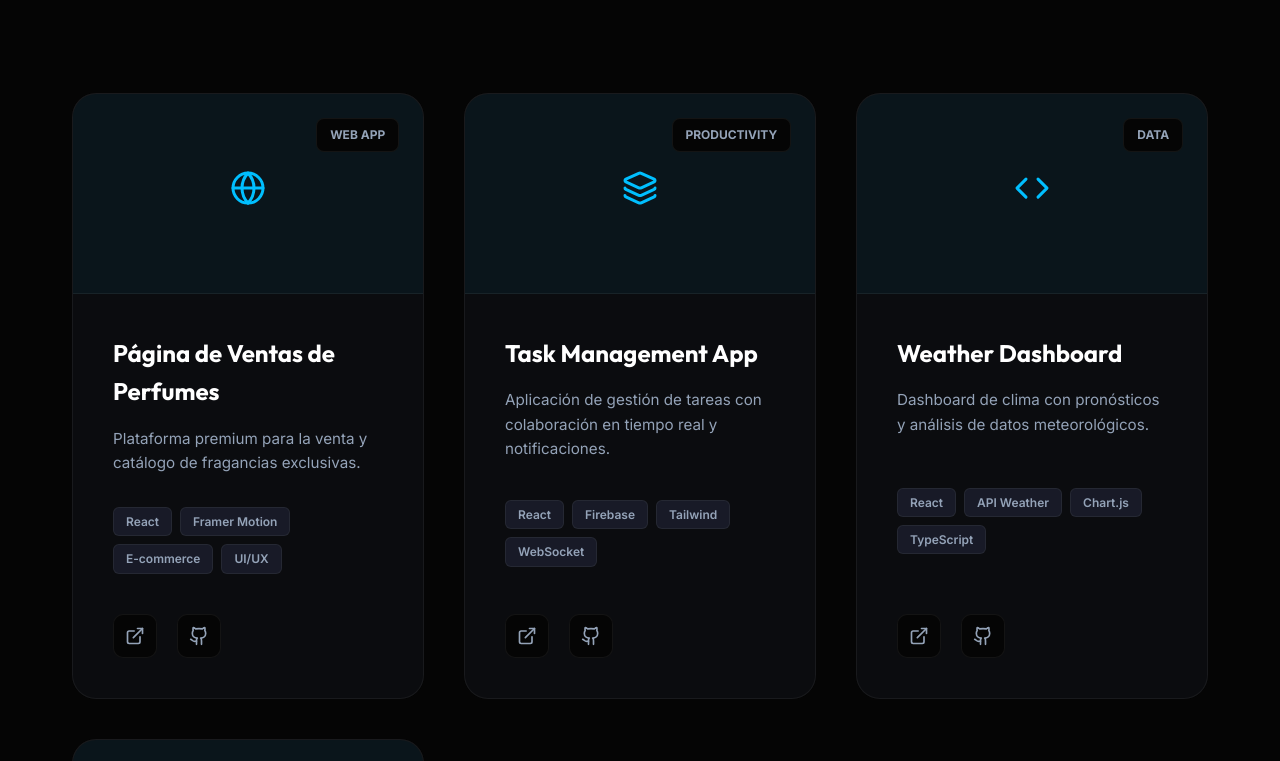
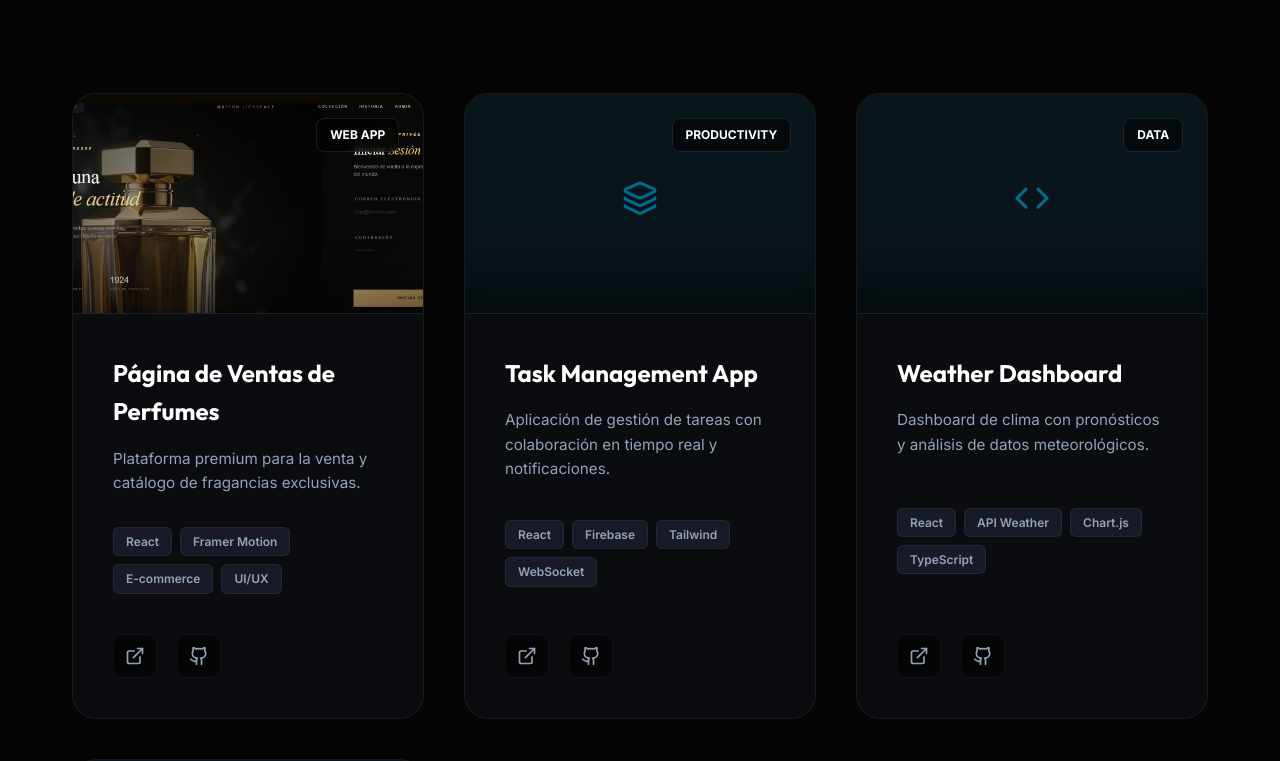
Before and after one commit to efren1998-lan/Portafolio-, a React (Vite) app: page / in a window 1280 px wide. Shown: the part 2610-3371 px from the top of the page. Built offline with nearby package versions, Linux system fonts and the light colour scheme.

Commit message:
Enhance project cards with thumbnails and gallery badges

```diff
--- a/src/components/Projects.css
+++ b/src/components/Projects.css
@@ -37,32 +37,71 @@
 }
 
 .project-header {
-  height: 200px;
+  height: 220px;
   background: hsla(var(--primary-h), var(--primary-s), var(--primary-l), 0.05);
   display: flex;
   align-items: center;
   justify-content: center;
   position: relative;
   border-bottom: 1px solid var(--border);
+  overflow: hidden;
+}
+
+.project-card-image {
+  width: 100%;
+  height: 100%;
+  object-fit: cover;
+  transition: transform 0.8s cubic-bezier(0.16, 1, 0.3, 1);
 }
 
 .project-icon-wrapper {
   color: var(--primary);
   transform: scale(1.5);
+  opacity: 0.5;
+}
+
+.project-overlay {
+  position: absolute;
+  inset: 0;
+  background: linear-gradient(to bottom, transparent 60%, rgba(0,0,0,0.4));
+  padding: 1.5rem;
+  display: flex;
+  flex-direction: column;
+  justify-content: space-between;
+  align-items: flex-end;
+  pointer-events: none;
 }
 
 .project-category {
-  position: absolute;
-  top: 1.5rem;
-  right: 1.5rem;
   padding: 0.4rem 0.8rem;
-  background: var(--bg-dark);
-  border: 1px solid var(--border);
+  background: rgba(0, 0, 0, 0.6);
+  backdrop-filter: blur(4px);
+  border: 1px solid rgba(255, 255, 255, 0.1);
   border-radius: 8px;
   font-size: 0.75rem;
   font-weight: 700;
   text-transform: uppercase;
-  color: var(--text-secondary);
+  color: white;
+}
+
+.view-gallery-badge {
+  display: flex;
+  align-items: center;
+  gap: 0.5rem;
+  padding: 0.4rem 0.8rem;
+  background: var(--primary);
+  color: var(--bg-dark);
+  border-radius: 6px;
+  font-size: 0.7rem;
+  font-weight: 700;
+  opacity: 0;
+  transform: translateY(10px);
+  transition: all 0.3s ease;
+}
+
+.project-card:hover .view-gallery-badge {
+  opacity: 1;
+  transform: translateY(0);
 }
 
 .project-content {
--- a/src/components/Projects.tsx
+++ b/src/components/Projects.tsx
@@ -141,10 +141,26 @@ export default function Projects() {
                 }}
               >
                 <div className="project-header">
-                  <div className="project-icon-wrapper">
-                    {project.icon}
+                  {project.images && project.images.length > 0 ? (
+                    <motion.img
+                      src={project.images[0]}
+                      alt={project.title}
+                      className="project-card-image"
+                      whileHover={{ scale: 1.1 }}
+                      transition={{ duration: 0.6 }}
+                    />
+                  ) : (
+                    <div className="project-icon-wrapper">
+                      {project.icon}
+                    </div>
+                  )}
+                  <div className="project-overlay">
+                    <span className="project-category">{project.category}</span>
+                    <div className="view-gallery-badge">
+                      <Layers size={14} />
+                      Galería
+                    </div>
                   </div>
-                  <span className="project-category">{project.category}</span>
                 </div>
 
                 <div className="project-content">
```
